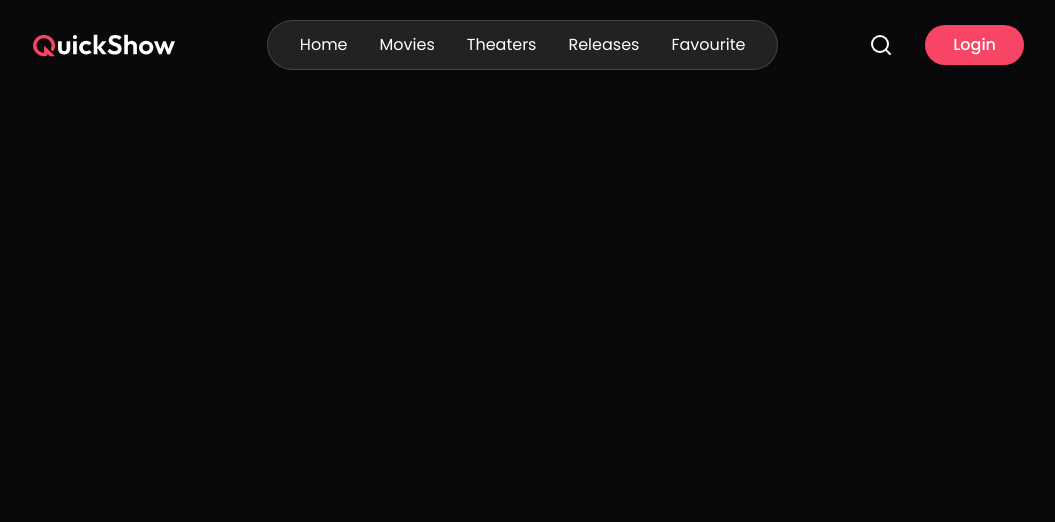
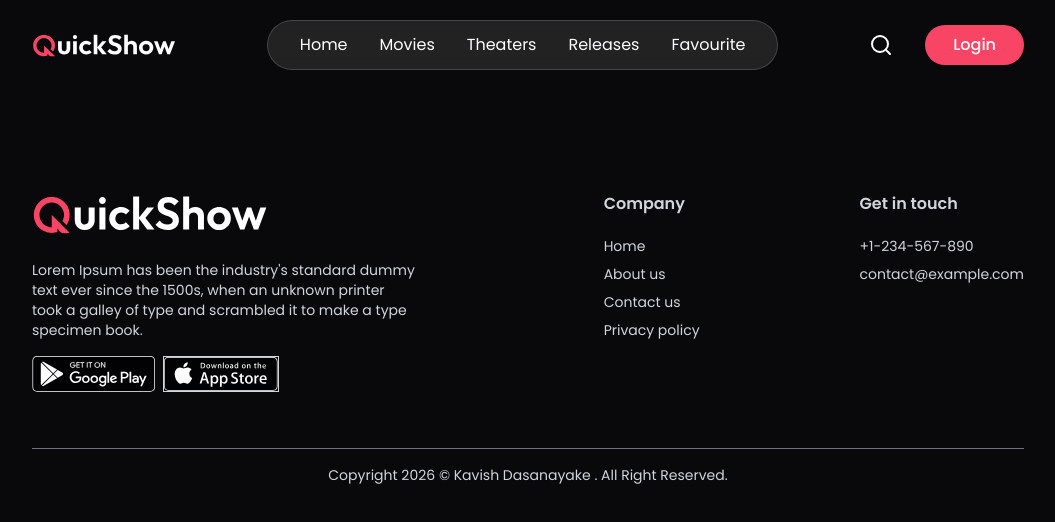
Before and after one commit to kavish258/Full-Stack-Movie-Ticket-Booking-App, a React (Vite) app in the folder client/: page /favourite in a window 1280 px wide. Shown: the top 522 px of the page, without its empty margins (112-1167 px from the left). Built offline with nearby package versions, Linux system fonts and the light colour scheme; no server answers; a web font is replaced by a local one.

Commit message:
doneHomePage

```diff
--- a/client/src/components/Footer.jsx
+++ b/client/src/components/Footer.jsx
@@ -1,9 +1,44 @@
 import React from 'react'
+import { assets } from '../assets/assets'
 
 const Footer = () => {
   return (
     <div>
-
+        <footer className="px-6 pt-8 md:px-16 lg:px-36 mt-40 w-full text-gray-300">
+            <div className="flex flex-col md:flex-row justify-between w-full gap-10 border-b border-gray-500 pb-14">
+                <div className="md:max-w-96">
+                    <img alt="" class="h-11" src={assets.logo} />
+                    <p className="mt-6 text-sm">
+                        Lorem Ipsum has been the industry's standard dummy text ever since the 1500s, when an unknown printer took a galley of type and scrambled it to make a type specimen book.
+                    </p>
+                    <div className="flex items-center gap-2 mt-4">
+                        <img src={assets.googlePlay} alt="google play" className="h-9 w-auto " />
+                        <img src={assets.appStore} alt="app store" className="h-9 w-auto border" />
+                    </div>
+                </div>
+                <div className="flex-1 flex items-start md:justify-end gap-20 md:gap-40">
+                    <div>
+                        <h2 className="font-semibold mb-5">Company</h2>
+                        <ul className="text-sm space-y-2">
+                            <li><a href="#">Home</a></li>
+                            <li><a href="#">About us</a></li>
+                            <li><a href="#">Contact us</a></li>
+                            <li><a href="#">Privacy policy</a></li>
+                        </ul>
+                    </div>
+                    <div>
+                        <h2 className="font-semibold mb-5">Get in touch</h2>
+                        <div className="text-sm space-y-2">
+                            <p>+1-234-567-890</p>
+                            <p>contact@example.com</p>
+                        </div>
+                    </div>
+                </div>
+            </div>
+            <p className="pt-4 text-center text-sm pb-5">
+                Copyright {new Date().getFullYear()} © Kavish Dasanayake <a href="https://prebuiltui.com"></a>. All Right Reserved.
+            </p>
+        </footer>
 
     </div>
   )
```
